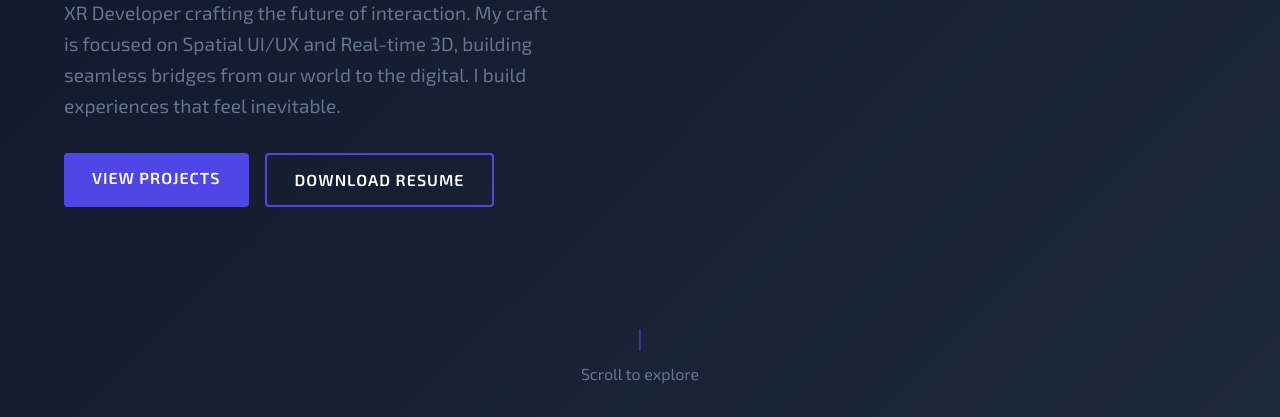
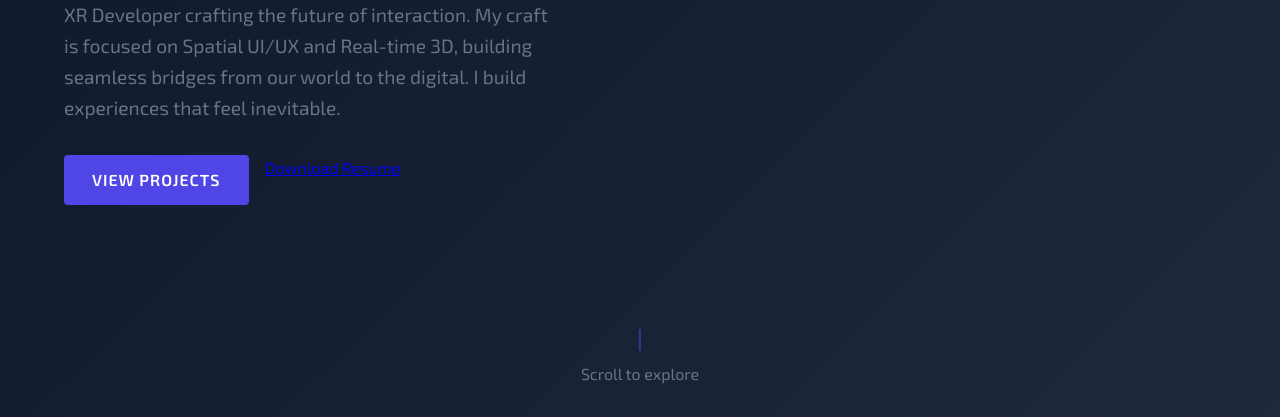
Before and after one commit to SivasakthiNataraj/Sivasakthi-Nataraj, a plain HTML site: page index.html in a window 1280 px wide. Shown: the part 383-800 px from the top of the page. Drawn offline with nearby package versions, Linux system fonts and the light colour scheme.

Commit message:
Update index.html

```diff
--- a/index.html
+++ b/index.html
@@ -42,7 +42,7 @@
                 <p class="hero-subtitle">XR Developer crafting the future of interaction. My craft is focused on Spatial UI/UX and Real-time 3D, building seamless bridges from our world to the digital. I build experiences that feel inevitable.</p>
                 <div class="hero-buttons">
                     <a href="#projects" class="btn btn-primary">View Projects</a>
-                    <a href="/Resume_Sivasakthi_Nataraj.pdf" download class="btn btn-secondary">Download Resume</a>
+                    <a href="/Resume_Sivasakthi_Nataraj.pdf" download >Download Resume</a>
                 </div>
             </div>
             <div class="hero-visual">
```
